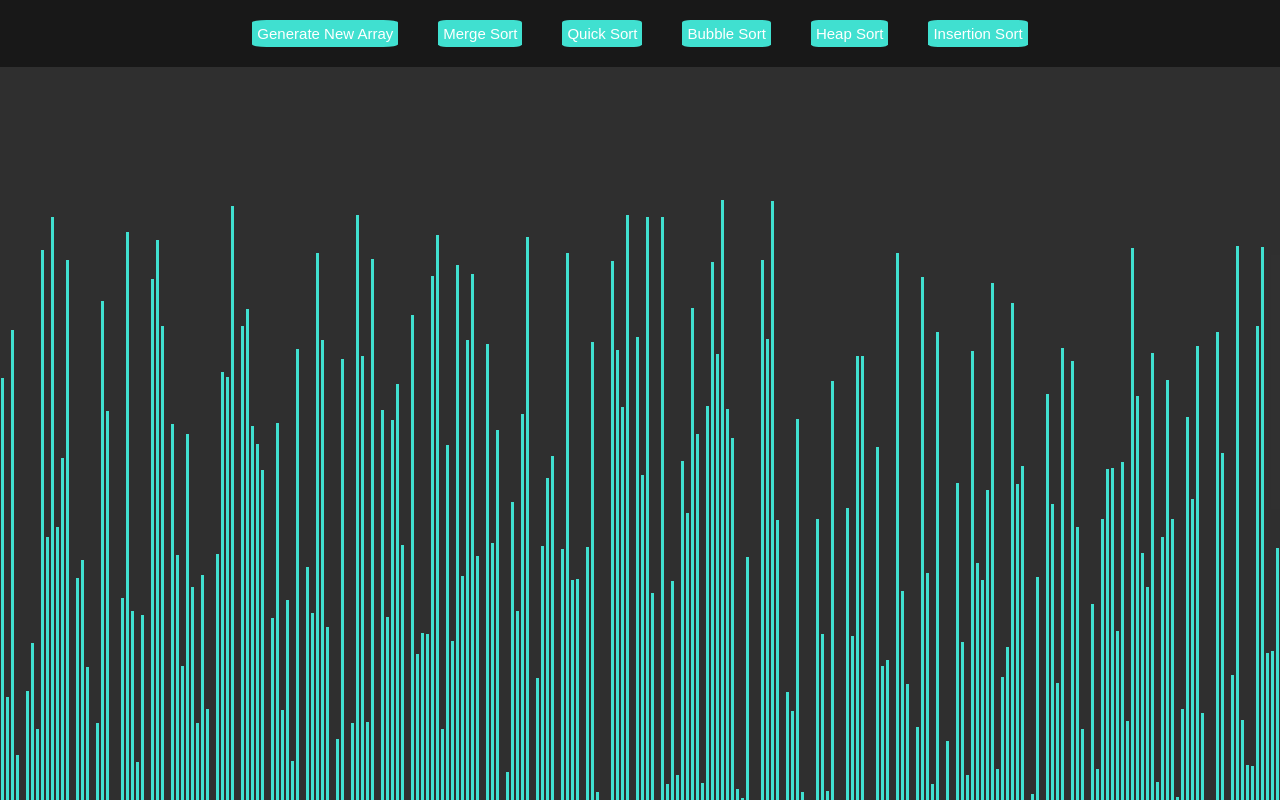
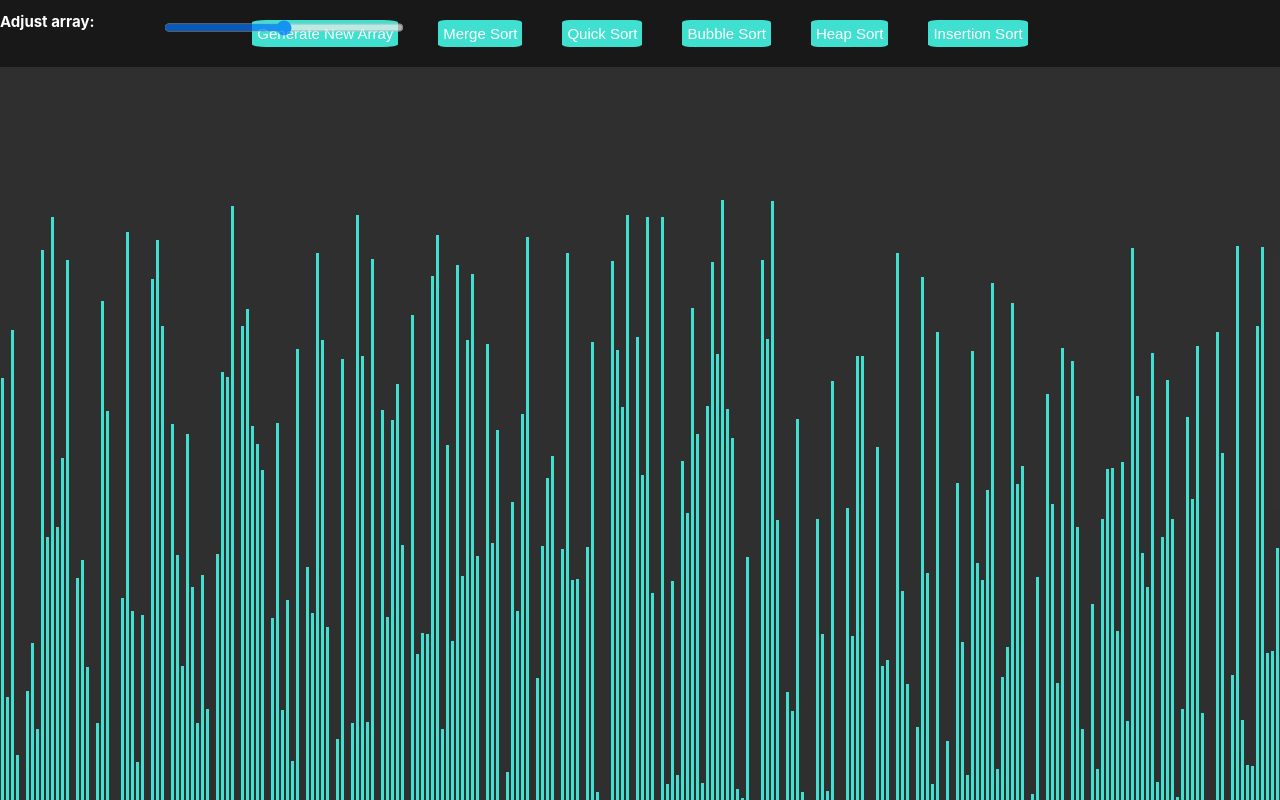
Before and after one commit to ElitistStone20/Soirting-Visualizer, a React (Create React App) app: page / in a window 1280 px wide. Shown: the top 800 px of the page. Built offline with nearby package versions, Linux system fonts and the light colour scheme.

Commit message:
Add files via upload

```diff
--- a/package.json
+++ b/package.json
@@ -34,5 +34,8 @@
       "last 1 firefox version",
       "last 1 safari version"
     ]
+  },
+  "devDependencies": {
+    "gh-pages": "^3.2.2"
   }
 }
--- a/src/SortingVisualizer/SortingVisualizer.css
+++ b/src/SortingVisualizer/SortingVisualizer.css
@@ -2,7 +2,10 @@
     --background-color: rgba(31, 31, 31, 0.925);
     --secondary-color: rgb(24, 24, 24);
     --text-color: white;
+    --bar-color: turquoise;
 }
+
+/*Options bar and all objects*/
 
 .options-container {
     background-color: var(--secondary-color);
@@ -19,7 +22,56 @@
     border-radius: 10%;
     font-size: 15px;
     transition: 0.5s;
+    -webkit-transition: 0.5s;
 }
+
+/*Slider*/
+
+.slidecontainer {
+    position: absolute;
+}
+.slidecontainer h2 {
+    color: var(--text-color);
+    font-size: 15px;
+    float: left;
+    position: relative;
+}
+
+.slider {
+    margin-top: 15px;
+    margin-left: 70px;
+    position: relative;
+    width: 15rem;
+    height: 25px;
+    float: left;
+    outline: none; /* Remove outline */
+    opacity: 0.7; /* Set transparency (for mouse-over effects on hover) */
+    -webkit-transition: .2s; /* 0.2 seconds transition on hover */
+    transition: opacity .2s;
+}
+
+/* Mouse-over effects */
+.slider:hover {
+    opacity: 1; /* Fully shown on mouse-over */
+  }
+
+  /* The slider handle (use -webkit- (Chrome, Opera, Safari, Edge) and -moz- (Firefox) to override default look) */
+  .slider::-webkit-slider-thumb {
+    -webkit-appearance: none; /* Override default look */
+    appearance: none;
+    width: 25px; /* Set a specific slider handle width */
+    height: 25px; /* Slider handle height */
+    background: var(--bar-color); /* Green background */
+    cursor: pointer; /* Cursor on hover */
+  }
+
+  .slider::-moz-range-thumb {
+    width: 25px; /* Set a specific slider handle width */
+    height: 25px; /* Slider handle height */
+    background: #04AA6D; /* Green background */
+    cursor: pointer; /* Cursor on hover */
+  }
+/*Main body of the webpage*/
 
 .body {
     background-color: var(--background-color);
@@ -34,10 +86,11 @@
 
 .array-bar {
     width: 3px;
-    background-color: turquoise;
+    background-color: var(--bar-color);
     display: inline-block;
     margin: 0 1px;
     transition: 0.1s;
+    -webkit-transition: 0.1s;
 }
 
 .options-container {
@@ -45,7 +98,7 @@
 }
 
 
-/*Option button animations*/
+/*Option button animations and transitions*/
 
 .options-container button:hover {
     transform: scale(1.1);
--- a/src/SortingVisualizer/SortingVisualizer.jsx
+++ b/src/SortingVisualizer/SortingVisualizer.jsx
@@ -181,6 +181,10 @@ export default class SortingVisualizer extends React.Component {
         return (
             <div className="App">
                 <div className="options-container">
+                    <div className="slidecontainer">
+                        <h2>Adjust array:</h2>
+                        <input type="range" min="4" max="1000" value="502" className="slider" id="slider"/>
+                    </div>
                     <button type="button" id="option-button" onClick={() => this.resetArray()}>Generate New Array</button>
                     <button type="button" id="option-button" onClick={() => this.mergeSort()}>Merge Sort</button>
                     <button type="button" id="option-button" onClick={() => this.quickSort()}>Quick Sort</button>
```
Also changed, not shown: 1 other file (tests, documents, lock files or other folders).
